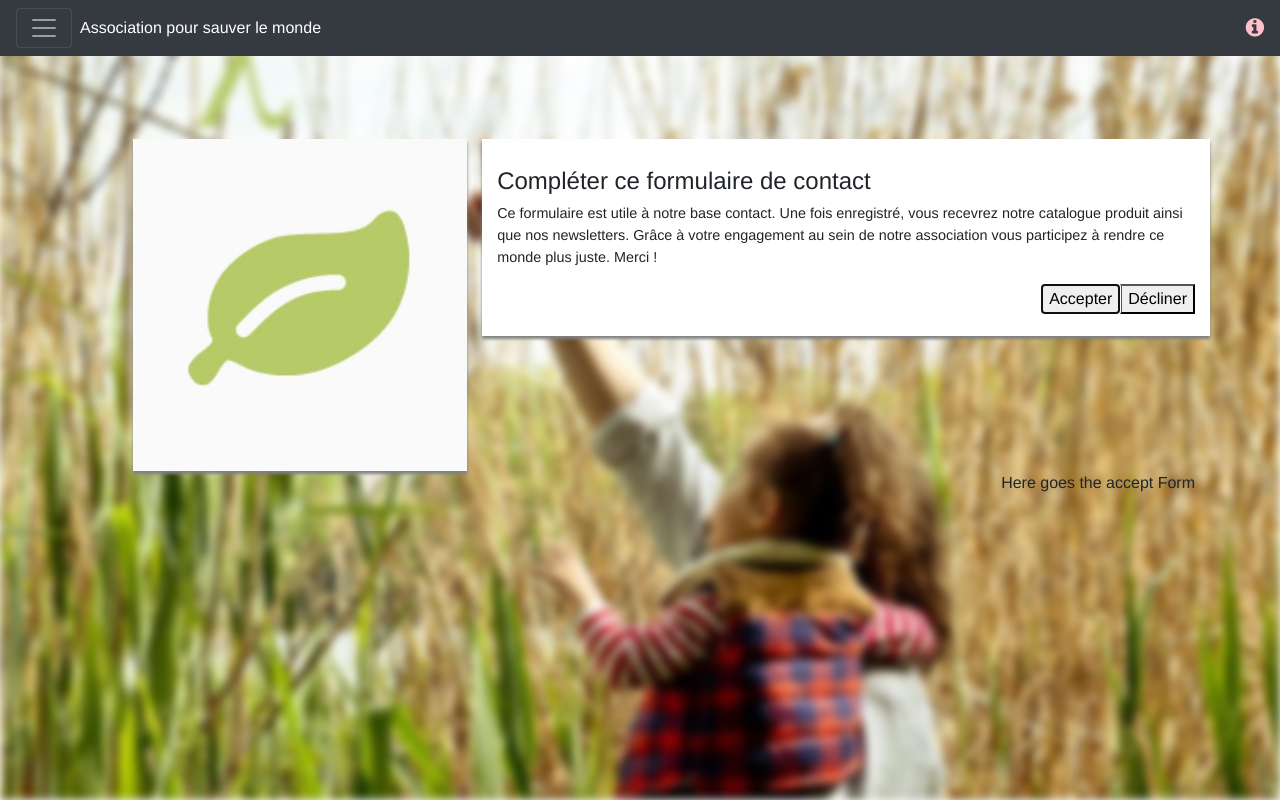
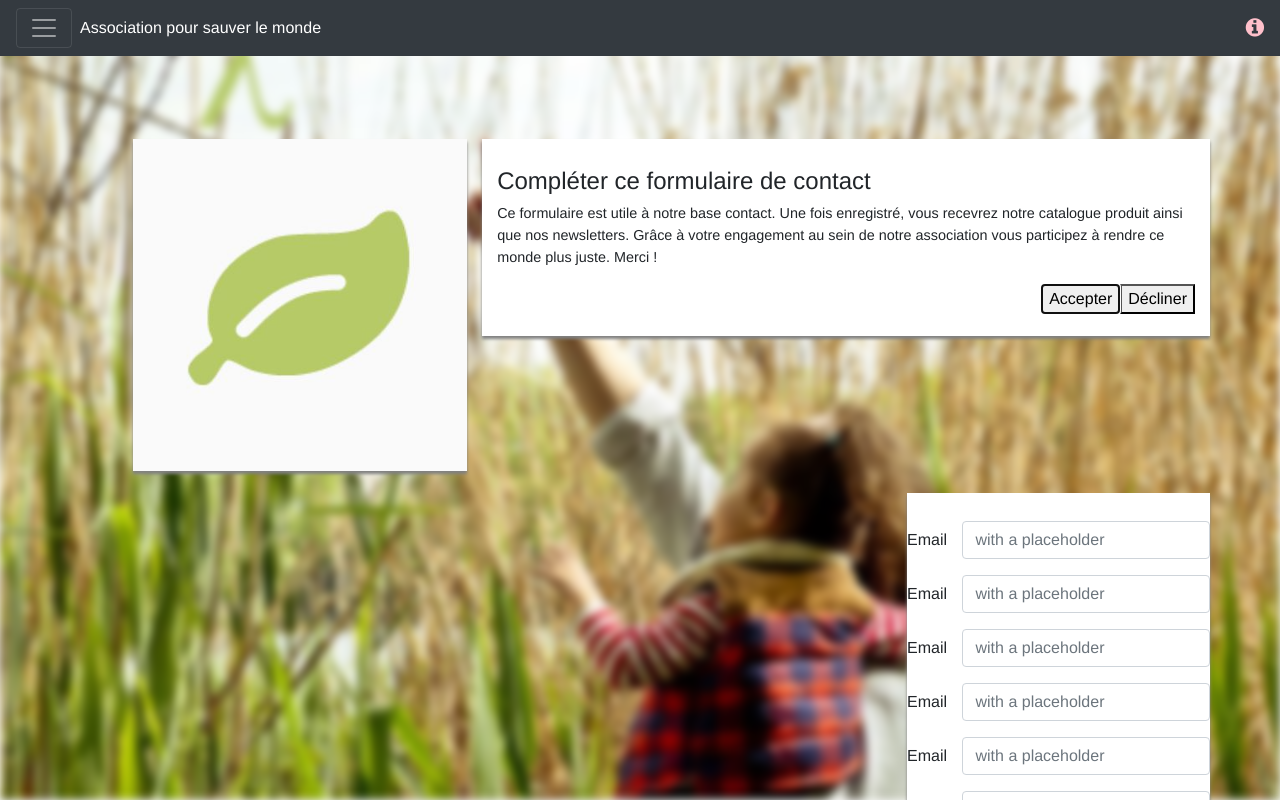
Before and after one commit to gregbreche/test-blade, a React (Create React App) app: page / in a window 1280 px wide. Both pictures are taken after a click on the button "Accepter". Built offline with nearby package versions, Linux system fonts and the light colour scheme.

Commit message:
Started the form

```diff
--- a/src/AcceptButton.js
+++ b/src/AcceptButton.js
@@ -13,7 +13,7 @@ class AcceptModal extends React.Component {
     render() {
 
         return (
-            <div id="acceptForm">
+            <div id="acceptButton">
                 <button onClick={this.toggle} id="accept">
                     Accepter
                 </button>
--- a/src/AcceptForm.js
+++ b/src/AcceptForm.js
@@ -1,5 +1,6 @@
 import React from 'react';
 import { Row, Col } from 'reactstrap';
+import { Button, Form, FormGroup, Label, Input, FormText } from 'reactstrap';
 
 class AcceptForm extends React.Component {
 
@@ -21,9 +22,50 @@ class AcceptForm extends React.Component {
 
         return (
             <Row id="acceptForm" style={style}>
-                <Col>
-                    Here goes the accept Form
-                </Col>
+                <Form>
+                    <FormGroup row>
+                        <Label for="exampleEmail" sm={2}>Email</Label>
+                        <Col sm={10}>
+                            <Input type="email" name="email" id="exampleEmail" placeholder="with a placeholder" />
+                        </Col>
+                    </FormGroup>
+                    <FormGroup row>
+                        <Label for="exampleEmail" sm={2}>Email</Label>
+                        <Col sm={10}>
+                            <Input type="email" name="email" id="exampleEmail" placeholder="with a placeholder" />
+                        </Col>
+                    </FormGroup>
+                    <FormGroup row>
+                        <Label for="exampleEmail" sm={2}>Email</Label>
+                        <Col sm={10}>
+                            <Input type="email" name="email" id="exampleEmail" placeholder="with a placeholder" />
+                        </Col>
+                    </FormGroup>
+                    <FormGroup row>
+                        <Label for="exampleEmail" sm={2}>Email</Label>
+                        <Col sm={10}>
+                            <Input type="email" name="email" id="exampleEmail" placeholder="with a placeholder" />
+                        </Col>
+                    </FormGroup>
+                    <FormGroup row>
+                        <Label for="exampleEmail" sm={2}>Email</Label>
+                        <Col sm={10}>
+                            <Input type="email" name="email" id="exampleEmail" placeholder="with a placeholder" />
+                        </Col>
+                    </FormGroup>
+                    <FormGroup row>
+                        <Label for="exampleEmail" sm={2}>Email</Label>
+                        <Col sm={10}>
+                            <Input type="email" name="email" id="exampleEmail" placeholder="with a placeholder" />
+                        </Col>
+                    </FormGroup>
+                    <FormGroup row>
+                        <Label for="exampleEmail" sm={2}>Email</Label>
+                        <Col sm={10}>
+                            <Input type="email" name="email" id="exampleEmail" placeholder="with a placeholder" />
+                        </Col>
+                    </FormGroup>
+                </Form>
             </Row>
         );
     }
--- a/src/index.css
+++ b/src/index.css
@@ -66,10 +66,23 @@ body {
     font-size: 90%;
 }
 
-#acceptForm {
+#acceptButton {
     float: right;
 }
 
 #declineForm {
     float: right;
 }
+
+#acceptForm {
+    height: fit-content;
+    padding-top: 2.5%;
+    padding-bottom: 2%;
+    margin-top: 2%;
+    background-color: white;
+    float: right;
+
+    -webkit-box-shadow:0px 3px 3px grey;
+    -moz-box-shadow:0px 3px 3px grey;
+    box-shadow:0px 3px 3px grey;
+}
```
